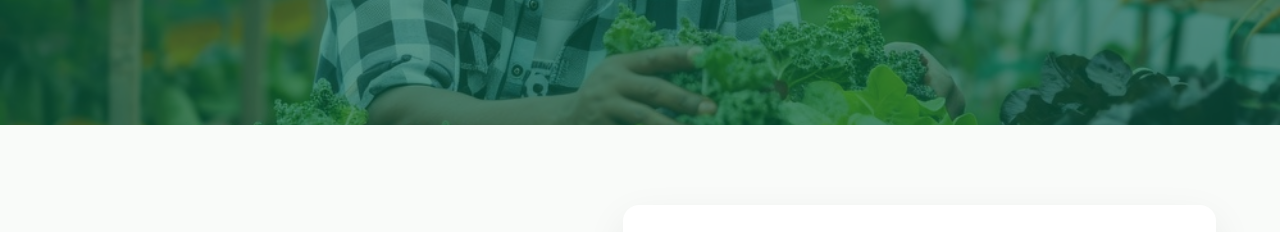
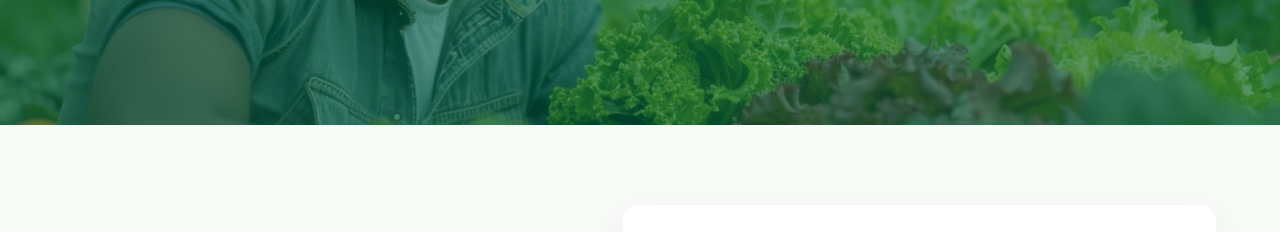
Before and after one commit to Turtle-wrld17/last-site, a plain HTML site: page contact.html in a window 1280 px wide. Shown: the part 367-599 px from the top of the page. Drawn offline with Linux system fonts and the light colour scheme.

Commit message:
Update styles.css

```diff
--- a/styles.css
+++ b/styles.css
@@ -1349,7 +1349,7 @@ blockquote {
 .contact-hero-bg {
     position: relative; /* Nécessaire pour positionner l'overlay */
     padding: 8rem 0; /* Espace intérieur pour donner de la hauteur */
-    background-image: url('../images/abou-hero-img2.jpg'); /* CHEMIN VERS VOTRE IMAGE */
+    background-image: url('./images/abou-hero-img1.jpg'); /* CHEMIN VERS VOTRE IMAGE */
     background-size: cover; /* L'image couvre toute la section */
     background-position: center; /* L'image est centrée */
     color: var(--color-white); /* Texte en blanc */
```
